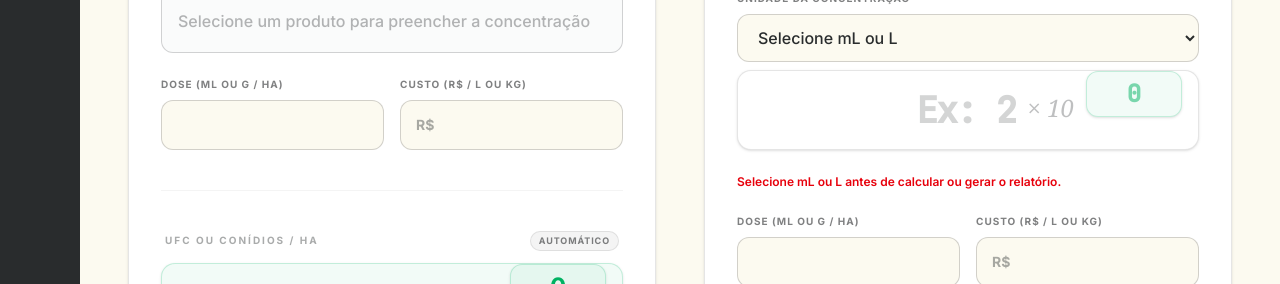
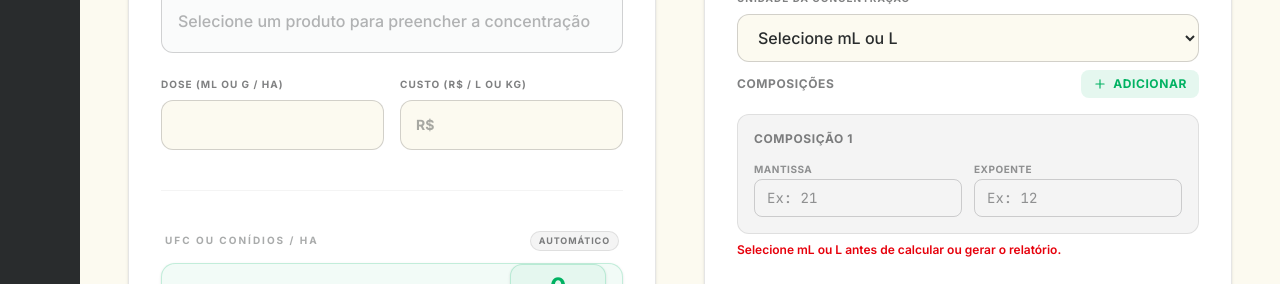
Before and after one commit to CassiaPerez/biocomparativo, a React (Vite) app: page / in a window 1280 px wide. Shown: the part 593-877 px from the top of the page. Built offline with nearby package versions, Linux system fonts and the light colour scheme; no server answers; the database is empty.

Commit message:
Updated Comparativo.tsx

```diff
--- a/src/pages/Comparativo.tsx
+++ b/src/pages/Comparativo.tsx
@@ -46,6 +46,13 @@ interface CalculatedValues {
 }
 
 type SciParts = { mantissa: string; exponent: string };
+
+interface Composicao {
+  id: string;
+  mantissa: string;
+  exponent: string;
+  valor: string;
+}
 
 interface ReportContactData {
   nomeCliente: string;
@@ -402,6 +409,10 @@ export default function Comparativo() {
   const [cropConcParts, setCropConcParts] = useState<SciParts>({ mantissa: '', exponent: '' });
   const [compConcParts, setCompConcParts] = useState<SciParts>({ mantissa: '', exponent: '' });
 
+  const [competitorComposicoes, setCompetitorComposicoes] = useState<Composicao[]>([
+    { id: '1', mantissa: '', exponent: '', valor: '' }
+  ]);
+
   const [isReportModalOpen, setIsReportModalOpen] = useState(false);
   const [reportContactData, setReportContactData] = useState<ReportContactData>({
     nomeCliente: '',
@@ -450,6 +461,75 @@ export default function Comparativo() {
     }
   };
 
+  const addComposicao = () => {
+    const newId = (Math.max(...competitorComposicoes.map(c => parseInt(c.id)), 0) + 1).toString();
+    setCompetitorComposicoes([...competitorComposicoes, { id: newId, mantissa: '', exponent: '', valor: '' }]);
+  };
+
+  const removeComposicao = (id: string) => {
+    if (competitorComposicoes.length > 1) {
+      setCompetitorComposicoes(competitorComposicoes.filter(c => c.id !== id));
+    }
+  };
+
+  const updateComposicao = (id: string, field: 'mantissa' | 'exponent', value: string) => {
+    setCompetitorComposicoes(prev => prev.map(comp => {
+      if (comp.id !== id) return comp;
+
+      const updated = { ...comp, [field]: value };
+
+      if (updated.mantissa && updated.exponent) {
+        const mantissaNumber = updated.mantissa.replace(',', '.');
+        const scientificValue = `${mantissaNumber}e${updated.exponent}`;
+        updated.valor = scientificValue;
+      } else {
+        updated.valor = '';
+      }
+
+      return updated;
+    }));
+  };
+
+  const calculateTotalConcentration = (): string => {
+    try {
+      let sum = new Decimal(0);
+
+      for (const comp of competitorComposicoes) {
+        if (comp.valor) {
+          const valor = new Decimal(comp.valor);
+          const convertedValue = competitorConcentrationUnit === 'l'
+            ? valor.dividedBy(1000)
+            : valor;
+          sum = sum.plus(convertedValue);
+        }
+      }
+
+      return sum.isZero() ? '' : sum.toString();
+    } catch {
+      return '';
+    }
+  };
+
+  useEffect(() => {
+    const total = calculateTotalConcentration();
+    setCompData(prev => ({
+      ...prev,
+      Concentracao_por_ml_ou_g: total,
+    }));
+
+    if (total && competitorComposicoes.length > 0) {
+      try {
+        const totalDec = new Decimal(total);
+        const sciStr = totalDec.toExponential();
+        const [m, e] = sciStr.split('e');
+        const exp = (e || '0').replace('+', '');
+        setCompConcParts({ mantissa: m, exponent: exp });
+      } catch {
+        setCompConcParts({ mantissa: '', exponent: '' });
+      }
+    }
+  }, [competitorComposicoes, competitorConcentrationUnit]);
+
   const calculate = (data: BiologicoRecord): CalculatedValues => {
     try {
       const conc = new Decimal(data.Concentracao_por_ml_ou_g || 0);
@@ -506,15 +586,6 @@ export default function Comparativo() {
 
   const handleCompetitorConcentrationUnitChange = (unit: CompetitorConcentrationUnit) => {
     setCompetitorConcentrationUnit(unit);
-
-    const rawScientificValue = sciPartsToValue(compConcParts);
-
-    setCompData((prev) => ({
-      ...prev,
-      Concentracao_por_ml_ou_g: rawScientificValue
-        ? convertCompetitorConcentrationToMl(rawScientificValue, unit)
-        : prev.Concentracao_por_ml_ou_g,
-    }));
   };
 
   const handleInputChange = (
@@ -566,6 +637,7 @@ export default function Comparativo() {
     setCropConcParts({ mantissa: '', exponent: '' });
     setCompConcParts({ mantissa: '', exponent: '' });
     setCompetitorConcentrationUnit('');
+    setCompetitorComposicoes([{ id: '1', mantissa: '', exponent: '', valor: '' }]);
   };
 
   const openReportModal = () => setIsReportModalOpen(true);
@@ -1056,29 +1128,103 @@ export default function Comparativo() {
                       </select>
                     </div>
 
-                    <div>
-                      <ScientificInput
-                        value={data.Concentracao_por_ml_ou_g}
-                        onChange={(val) =>
-                          handleInputChange({ target: { name: 'Concentracao_por_ml_ou_g', value: val } }, isCompetitor)
-                        }
-                        onPartsChange={(m, e) => {
-                          if (isCompetitor) setCompConcParts({ mantissa: m, exponent: e });
-                          else setCropConcParts({ mantissa: m, exponent: e });
-                        }}
-                        preserveUserDisplay
-                        emitOnSync={false}
-                        className="w-full font-mono text-gcf-black"
-                        placeholder="Ex: 2"
-                      />
+                    <div className="space-y-4">
+                      <div className="flex items-center justify-between">
+                        <label className="text-xs font-bold text-gcf-black/60 uppercase tracking-wider">
+                          Composições {competitorComposicoes.length > 1 && `(${competitorComposicoes.length})`}
+                        </label>
+                        <button
+                          type="button"
+                          onClick={addComposicao}
+                          className="flex items-center gap-1.5 px-3 py-1.5 bg-gcf-green/10 hover:bg-gcf-green/20 text-gcf-green rounded-[8px] text-xs font-bold uppercase tracking-wider transition-all"
+                          title="Adicionar composição"
+                        >
+                          <Plus size={14} />
+                          Adicionar
+                        </button>
+                      </div>
+
+                      {competitorComposicoes.map((comp, index) => (
+                        <div key={comp.id} className="space-y-2 p-4 bg-gcf-black/5 rounded-[12px] border border-gcf-black/10">
+                          <div className="flex items-center justify-between mb-2">
+                            <span className="text-xs font-bold text-gcf-black/60 uppercase tracking-wider">
+                              Composição {index + 1}
+                            </span>
+                            {competitorComposicoes.length > 1 && (
+                              <button
+                                type="button"
+                                onClick={() => removeComposicao(comp.id)}
+                                className="p-1 hover:bg-red-100 text-red-600 rounded-[6px] transition-colors"
+                                title="Remover composição"
+                              >
+                                <Minus size={14} />
+                              </button>
+                            )}
+                          </div>
+
+                          <div className="grid grid-cols-2 gap-3">
+                            <div className="space-y-1">
+                              <label className="text-[10px] font-bold text-gcf-black/50 uppercase tracking-wider">
+                                Mantissa
+                              </label>
+                              <input
+                                type="text"
+                                value={comp.mantissa}
+                                onChange={(e) => updateComposicao(comp.id, 'mantissa', e.target.value)}
+                                className="w-full px-3 py-2 border border-gcf-black/20 rounded-[8px] text-sm font-mono focus:border-gcf-green focus:ring-2 focus:ring-gcf-green/20 outline-none transition-all"
+                                placeholder="Ex: 21"
+                              />
+                            </div>
+                            <div className="space-y-1">
+                              <label className="text-[10px] font-bold text-gcf-black/50 uppercase tracking-wider">
+                                Expoente
+                              </label>
+                              <input
+                                type="text"
+                                value={comp.exponent}
+                                onChange={(e) => updateComposicao(comp.id, 'exponent', e.target.value)}
+                                className="w-full px-3 py-2 border border-gcf-black/20 rounded-[8px] text-sm font-mono focus:border-gcf-green focus:ring-2 focus:ring-gcf-green/20 outline-none transition-all"
+                                placeholder="Ex: 12"
+                              />
+                            </div>
+                          </div>
+
+                          {comp.mantissa && comp.exponent && (
+                            <div className="mt-2 px-3 py-2 bg-white rounded-[8px] border border-gcf-green/20">
+                              <p className="text-xs font-bold text-gcf-black/40 uppercase tracking-wider mb-1">Valor</p>
+                              <p className="text-sm font-mono text-gcf-green">
+                                {comp.mantissa} × 10<sup>{comp.exponent}</sup>
+                              </p>
+                            </div>
+                          )}
+                        </div>
+                      ))}
+
+                      {competitorComposicoes.some(c => c.valor) && (
+                        <div className="p-4 bg-gcf-green/10 rounded-[12px] border-2 border-gcf-green/20">
+                          <p className="text-xs font-bold text-gcf-green uppercase tracking-wider mb-2">
+                            Concentração Total
+                          </p>
+                          <div className="flex items-baseline gap-2">
+                            <span className="text-2xl font-bold text-gcf-green font-mono">
+                              {compConcParts.mantissa}
+                            </span>
+                            <span className="text-sm text-gcf-green/60">× 10</span>
+                            <sup className="text-lg font-bold text-gcf-green">{compConcParts.exponent}</sup>
+                          </div>
+                          <p className="text-[10px] text-gcf-black/40 mt-2 font-mono">
+                            = {data.Concentracao_por_ml_ou_g ? new Decimal(data.Concentracao_por_ml_ou_g).toExponential() : '0'}
+                          </p>
+                        </div>
+                      )}
                     </div>
 
                     <p className={`text-xs ${competitorUnitMissing ? 'text-red-600 font-semibold' : 'text-gcf-black/60'}`}>
                       {competitorUnitMissing
                         ? 'Selecione mL ou L antes de calcular ou gerar o relatório.'
                         : competitorConcentrationUnit === 'l'
-                          ? 'A concentração informada por litro é convertida automaticamente para mL na calculadora e no relatório.'
-                          : 'A concentração informada já é tratada como valor por mL na calculadora e no relatório.'}
+                          ? 'As concentrações informadas por litro são convertidas automaticamente para mL e somadas.'
+                          : 'As concentrações informadas já são tratadas como valores por mL e somadas automaticamente.'}
                     </p>
                   </>
                 )}
```
